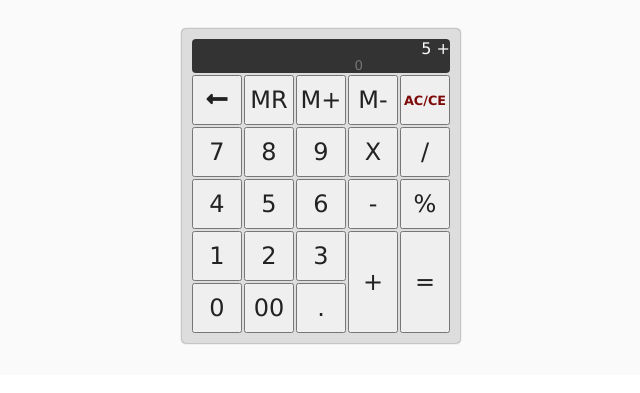
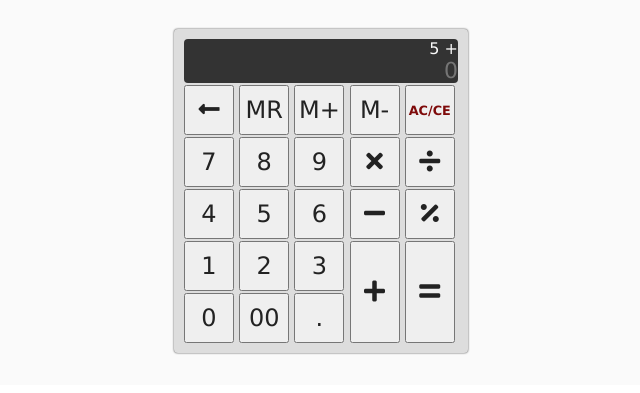
Before and after one commit to IGUmoura/calculadora_matematica, a plain HTML site: page index.html in a window 1280 px wide. Shown: the part 63-456 px from the top of the page, without its empty margins (319-959 px from the left). Drawn offline with Linux system fonts and the light colour scheme.

Commit message:
aula 11.09

```diff
--- a/css/style.css
+++ b/css/style.css
@@ -61,6 +61,7 @@
     border: 0;
     outline: none;
     color: #fafafa;
+    font-size: 22px;
     text-align: right;
 }
 
--- a/index.html
+++ b/index.html
@@ -23,7 +23,7 @@
                         <td colspan="5">
                             <div id="painel">
                                 <p id="txt_operadores">5 +</p>
-                                <input type="text" id="txt_display" placeholder="0" />
+                                <input type="text" id="txt_display" placeholder="0" maxlength="19" readonly/>
                             </div>
                         </td>
                     </tr>
@@ -37,32 +37,32 @@
                     </tr>
 
                     <tr>
-                        <td><button class="bt_calc">7</button></td>
-                        <td><button class="bt_calc">8</button></td>
-                        <td><button class="bt_calc">9</button></td>
-                        <td><button class="bt_calc">X</button></td>
-                        <td><button class="bt_calc">/</button></td>
+                        <td><button class="bt_calc bt-nr">7</button></td>
+                        <td><button class="bt_calc bt-nr">8</button></td>
+                        <td><button class="bt_calc bt-nr">9</button></td>
+                        <td><button class="bt_calc"><i class="fas fa-times"></i></button></td>
+                        <td><button class="bt_calc"><i class="fas fa-divide"></i></button></td>
                     </tr>
 
                     <tr>
-                        <td><button class="bt_calc">4</button></td>
-                        <td><button class="bt_calc">5</button></td>
-                        <td><button class="bt_calc">6</button></td>
-                        <td><button class="bt_calc">-</button></td>
-                        <td><button class="bt_calc">%</button></td>
+                        <td><button class="bt_calc bt-nr">4</button></td>
+                        <td><button class="bt_calc bt-nr">5</button></td>
+                        <td><button class="bt_calc bt-nr">6</button></td>
+                        <td><button class="bt_calc"><i class="fas fa-minus"></i></button></td>
+                        <td><button class="bt_calc"><i class="fas fa-percentage"></i></button></td>
                     </tr>
 
                     <tr>
-                        <td><button class="bt-calc">1</button></td>
-                        <td><button class="bt-calc">2</button></td>
-                        <td><button class="bt-calc">3</button></td>
-                        <td rowspan="2"><button class="bt-calc" id="bt-plus">+</button></td>
-                        <td rowspan="2"><button class="bt-calc" id="bt-equal">=</button></td>
+                        <td><button class="bt-calc bt-nr">1</button></td>
+                        <td><button class="bt-calc bt-nr">2</button></td>
+                        <td><button class="bt-calc bt-nr">3</button></td>
+                        <td rowspan="2"><button class="bt-calc" id="bt-plus"><i class="fas fa-plus"></i></button></td>
+                        <td rowspan="2"><button class="bt-calc" id="bt-equal"><i class="fas fa-equals"></i></button></td>
                     </tr>
 
                     <tr>
-                        <td><button class="bt-calc">0</button></td>
-                        <td><button class="bt-calc">00</button></td>
+                        <td><button class="bt-calc bt-nr">0</button></td>
+                        <td><button class="bt-calc bt-nr">00</button></td>
                         <td><button class="bt-calc">.</button></td>
                     </tr>
 
--- a/js/scripts.js
+++ b/js/scripts.js
@@ -1,10 +1,8 @@
-$(document).ready(function(){
-    var nr_c = '';
-    $('.bt-calc').click(function(){
-        var nr = $(this).text();
+$(document).ready(function() {
+    $('.bt-nr').click(function(){
+        var bt_nr = $(this).text();
 
-        nr_c = nr_c.concat(nr);
+        $('#txt_dispaly').val(bt_nr);
+    });
 
-        $('txt_display').text(nr_c);
-    })
 });
```
